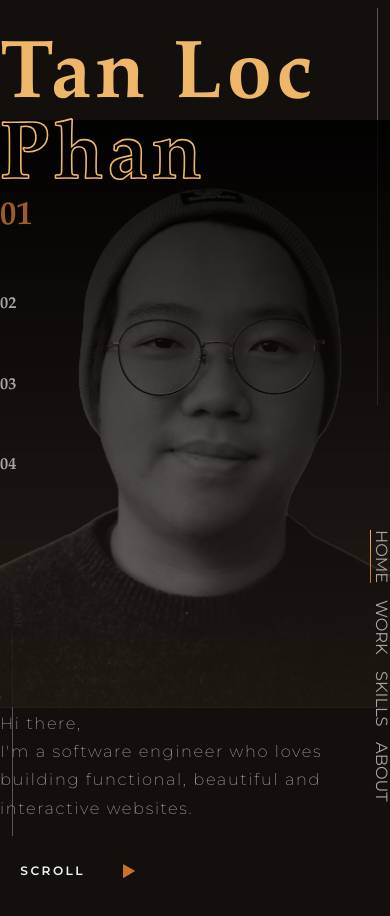
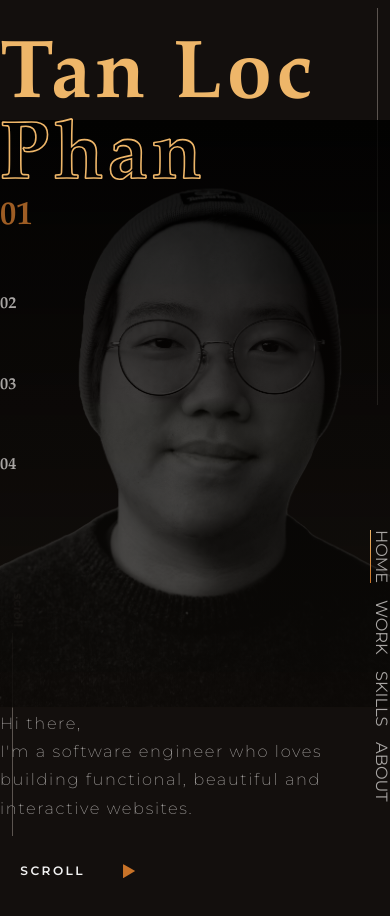
Before and after one commit to locphan2207/personal-web, a React (Create React App) app: page / in a window 390 px wide. Built offline with nearby package versions, Linux system fonts and the light colour scheme.

Commit message:
small adjustment

```diff
--- a/src/components/PageOne.css
+++ b/src/components/PageOne.css
@@ -92,6 +92,12 @@
   width: 100%;
   height: 150%;
   z-index: 1;
+}
+@media only screen and (max-width: 480px) {
+  .img .gradient {
+    background: linear-gradient(#000000dc, #dfb58417);
+    height: 200%;
+  }
 }
 
 .img .layer-1 {
--- a/src/components/PageTwo.css
+++ b/src/components/PageTwo.css
@@ -54,7 +54,7 @@
     top: calc(45rem * 3.5);
     right: 50%;
     transform: translateX(50%);
-    max-width: 85%;
+    max-width: 100%;
     height: 55%;
     opacity: 1;
   }
@@ -123,11 +123,11 @@
 @media only screen and (max-width: 480px) {
   .desc-body {
     width: 100%;
+    height: 100%;
     min-width: unset;
     max-width: unset;
-    height: 100%;
     margin-left: 0;
-    margin-top: 110%;
+    margin-top: 120%;
   }
 }
 
```
